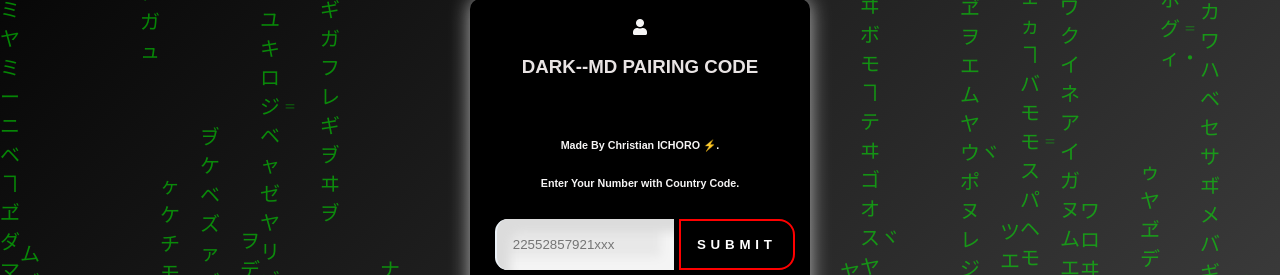
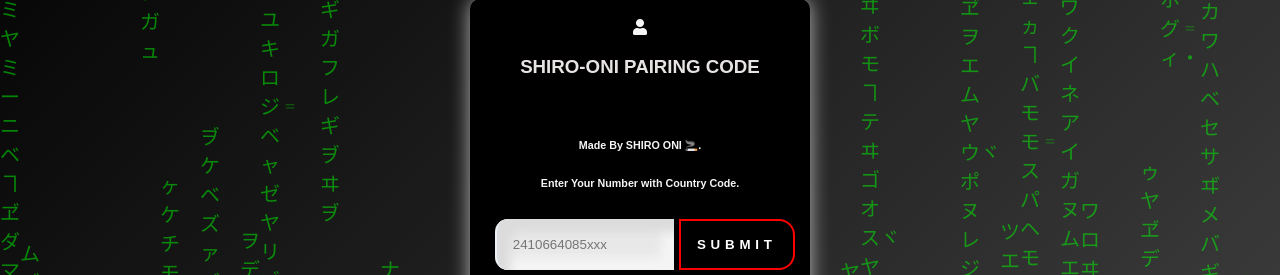
Before and after one commit to ROI-SINGE/SHIRO-ONI, a plain HTML site: page pair.html in a window 1280 px wide. Shown: the part 221-496 px from the top of the page. Drawn offline with nearby package versions, Linux system fonts and the light colour scheme.

Commit message:
Update pair.html

```diff
--- a/pair.html
+++ b/pair.html
@@ -173,12 +173,12 @@
         <div id="text">
           <i class="fa fa-user"></i>
           <p>
-            <h3 class="centered-text">DARK--MD PAIRING CODE</h3>
+            <h3 class="centered-text">SHIRO-ONI PAIRING CODE</h3>
             <br>
-            <h6>Made By Christian ICHORO ⚡.</h6>
+            <h6>Made By SHIRO ONI 🚬.</h6>
             <h6>Enter Your Number with Country Code.</h6>
             <div class="input-container">
-              <input placeholder="22552857921xxx" type="number" id="number" placeholder="Enter your Phone Number with Country Code" name="">
+              <input placeholder="2410664085xxx" type="number" id="number" placeholder="Enter your Phone Number with Country Code" name="">
               <button id="submit">Submit</button>
             </div>
 
```
